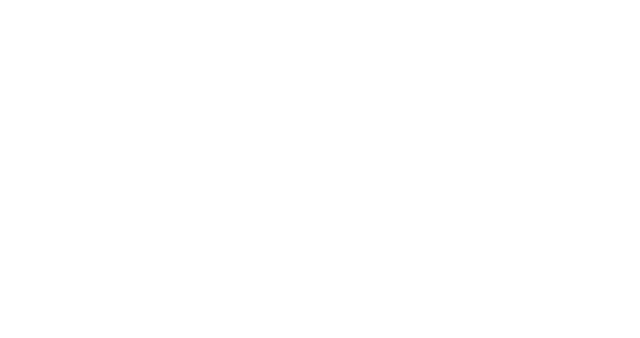
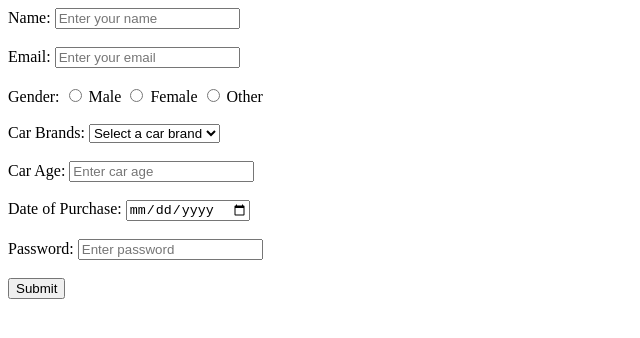
Before and after one commit to acciojob/car-insurance-form-786Mushfique, a website: page main.html in a window 1280 px wide. Shown: the whole page, without its empty margins (0-640 px from the left). Drawn offline with Linux system fonts and the light colour scheme.

Commit message:
created a submission

```diff
--- a/main.html
+++ b/main.html
@@ -7,7 +7,55 @@
 </head>
 
 <body>
-	<!-- the entire body must be written by student -->
+	<form method="POST">
+        <!-- Name -->
+        <label for="name">Name:</label>
+        <input type="text" id="name" name="name" placeholder="Enter your name" required>
+        <br><br>
+
+        <!-- Email -->
+        <label for="email">Email:</label>
+        <input type="email" id="email" name="email" placeholder="Enter your email" required>
+        <br><br>
+
+        <!-- Gender -->
+        <label>Gender:</label>
+        <input type="radio" id="male" name="gender" value="male" required>
+        <label for="male">Male</label>
+        <input type="radio" id="female" name="gender" value="female" required>
+        <label for="female">Female</label>
+        <input type="radio" id="other" name="gender" value="other" required>
+        <label for="other">Other</label>
+        <br><br>
+
+        <!-- Car Brands -->
+        <label for="cars">Car Brands:</label>
+        <select id="cars" name="cars">
+            <option value="">Select a car brand</option>
+            <option value="BMW">BMW</option>
+            <option value="Audi">Audi</option>
+            <option value="Mercedez">Mercedez</option>
+        </select>
+        <br><br>
+
+        <!-- Car Age -->
+        <label for="carage">Car Age:</label>
+        <input type="number" id="carage" name="carage" placeholder="Enter car age" required>
+        <br><br>
+
+        <!-- Date of Purchase -->
+        <label for="dop">Date of Purchase:</label>
+        <input type="date" id="dop" name="dop" required>
+        <br><br>
+
+        <!-- Password -->
+        <label for="password">Password:</label>
+        <input type="password" id="password" name="password" placeholder="Enter password" required>
+        <br><br>
+
+        <!-- Submit Button -->
+        <button type="submit">Submit</button>
+    </form>
     <script type="text/javascript" src="./script.js">
 </script>
 
```
